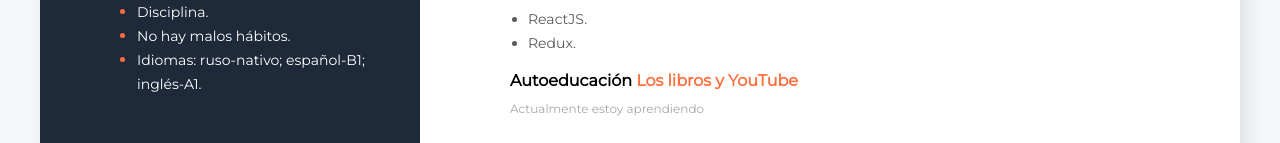
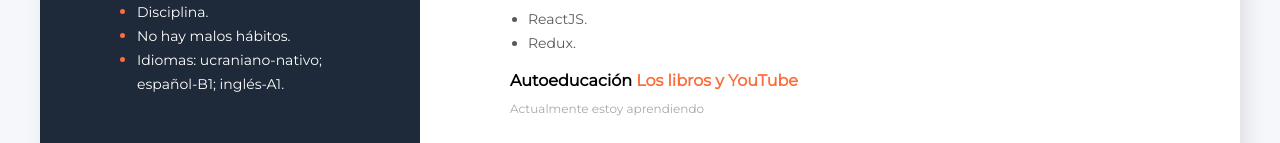
Before and after one commit to Vitalii-VK/Curiculum, a plain HTML site: page index.html in a window 1280 px wide. Shown: the part 1116-1259 px from the top of the page. Drawn offline with Linux system fonts and the light colour scheme.

Commit message:
Update index.html

```diff
--- a/index.html
+++ b/index.html
@@ -164,7 +164,7 @@
                     <li class="soft-skills-item"><span class="soft-skills-item-text">Claridad de objetivo.</span></li>
                     <li class="soft-skills-item"><span class="soft-skills-item-text">Disciplina.</span></li>
                     <li class="soft-skills-item"><span class="soft-skills-item-text">No hay malos hábitos.</span></li>
-                    <li class="soft-skills-item"><span class="soft-skills-item-text">Idiomas: ruso-nativo; español-B1; inglés-A1.</span></li>
+                    <li class="soft-skills-item"><span class="soft-skills-item-text">Idiomas: ucraniano-nativo; español-B1; inglés-A1.</span></li>
                  </ul>
 
                 </div>
```
